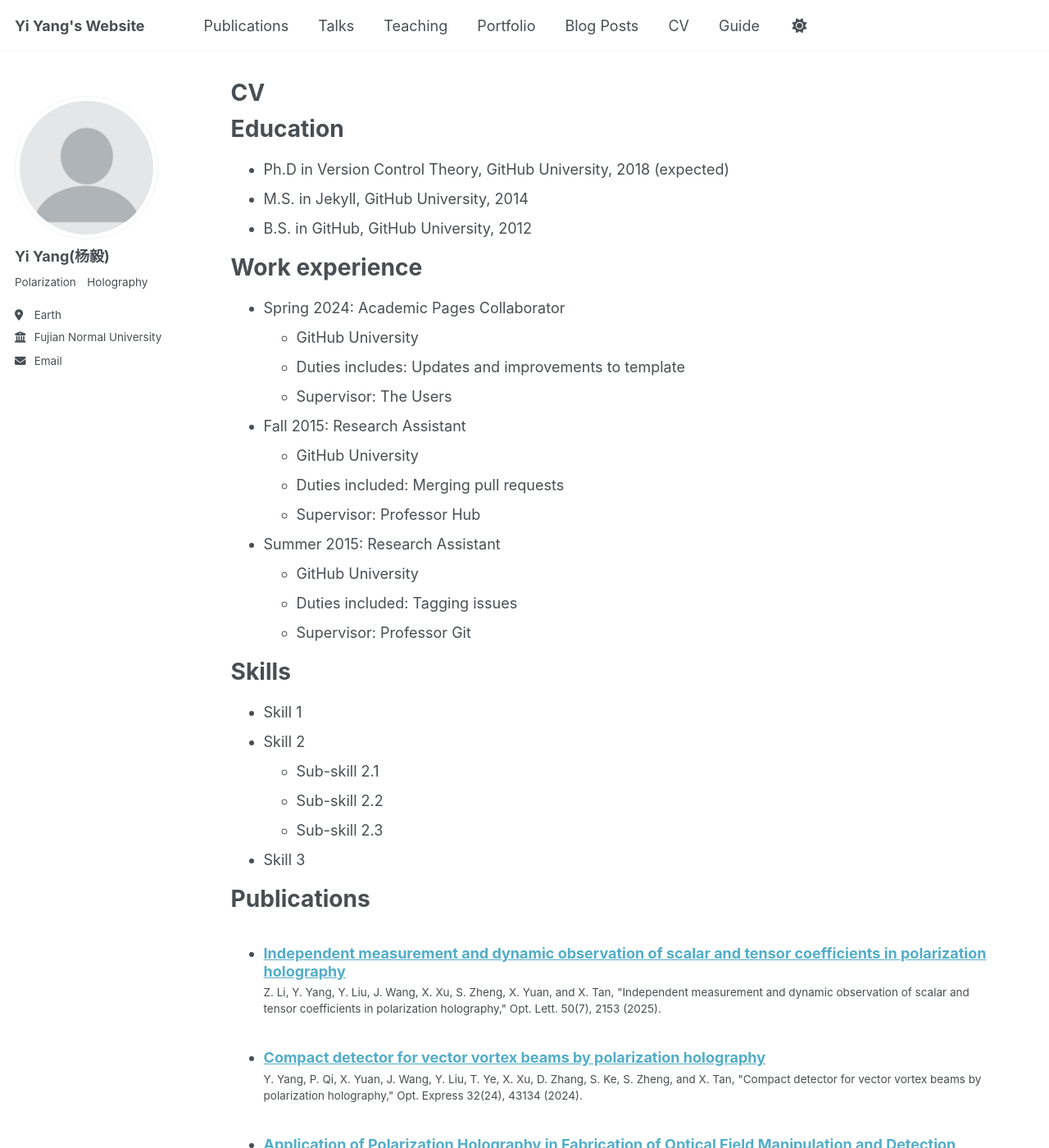
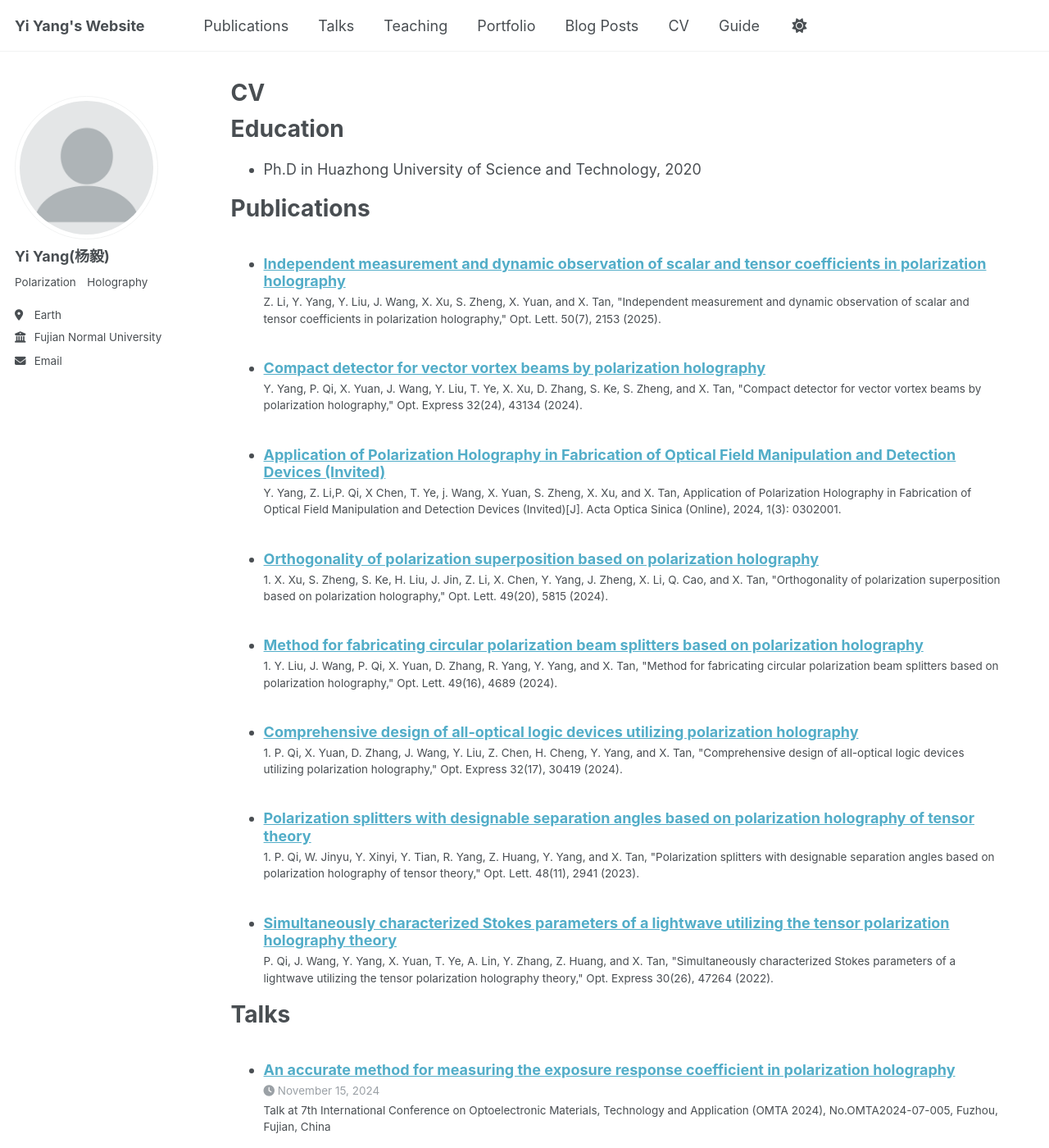
Before and after one commit to yiyang-opt/yiyang-opt.github.io, a Jekyll site: the page built from _pages/cv.md, in a window 1280 px wide and 1400 px high. Shown: the whole window at 82% size. Built offline with Jekyll 4.4.1, drawn with Linux system fonts in a browser that asks for light colours; some of the changed text lies outside the part shown.

Commit message:
Update cv.md

```diff
--- a/_pages/cv.md
+++ b/_pages/cv.md
@@ -11,35 +11,8 @@ redirect_from:
 
 Education
 ======
-* Ph.D in Version Control Theory, GitHub University, 2018 (expected)
-* M.S. in Jekyll, GitHub University, 2014
-* B.S. in GitHub, GitHub University, 2012
+* Ph.D in Huazhong University of Science and Technology, 2020
 
-Work experience
-======
-* Spring 2024: Academic Pages Collaborator
-  * GitHub University
-  * Duties includes: Updates and improvements to template
-  * Supervisor: The Users
-
-* Fall 2015: Research Assistant
-  * GitHub University
-  * Duties included: Merging pull requests
-  * Supervisor: Professor Hub
-
-* Summer 2015: Research Assistant
-  * GitHub University
-  * Duties included: Tagging issues
-  * Supervisor: Professor Git
-
-Skills
-======
-* Skill 1
-* Skill 2
-  * Sub-skill 2.1
-  * Sub-skill 2.2
-  * Sub-skill 2.3
-* Skill 3
 
 Publications
 ======
@@ -61,4 +34,3 @@ Teaching
 
 Service and leadership
 ======
-* Currently signed in to 43 different slack teams
```
